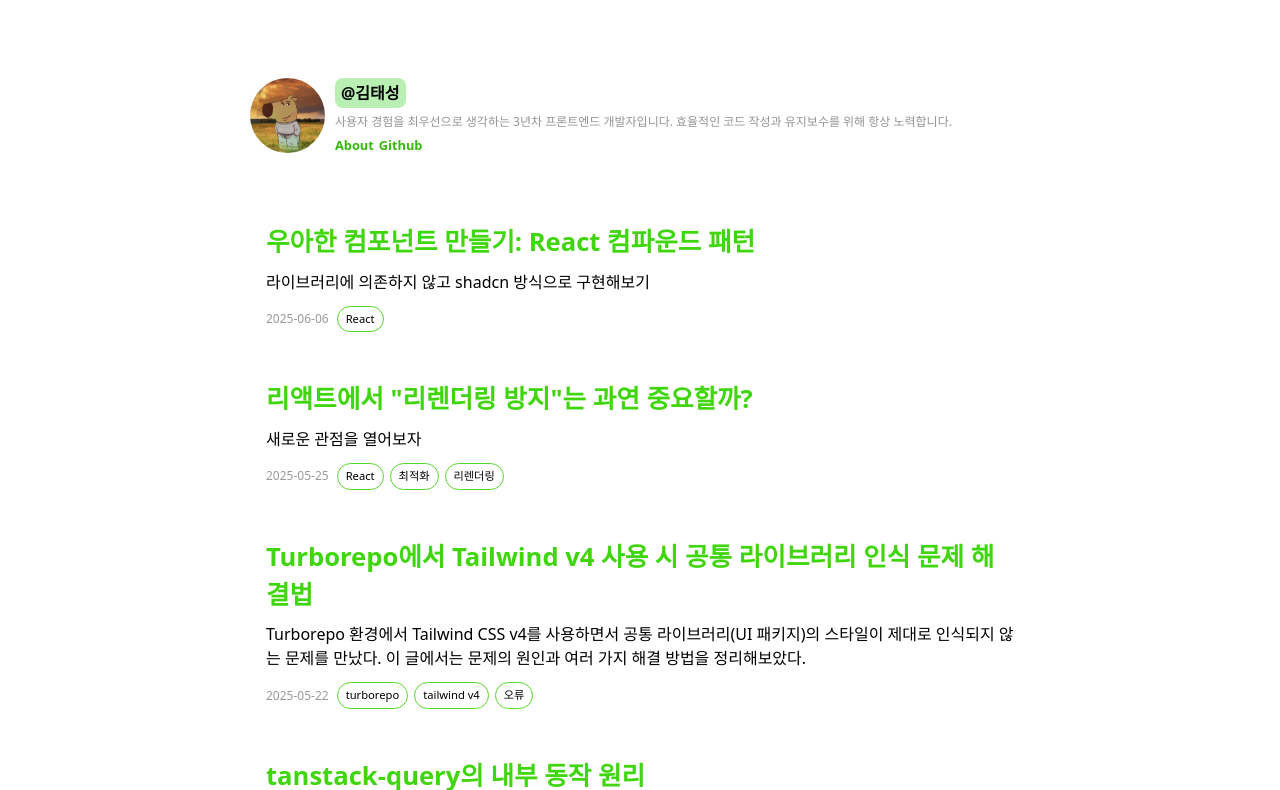
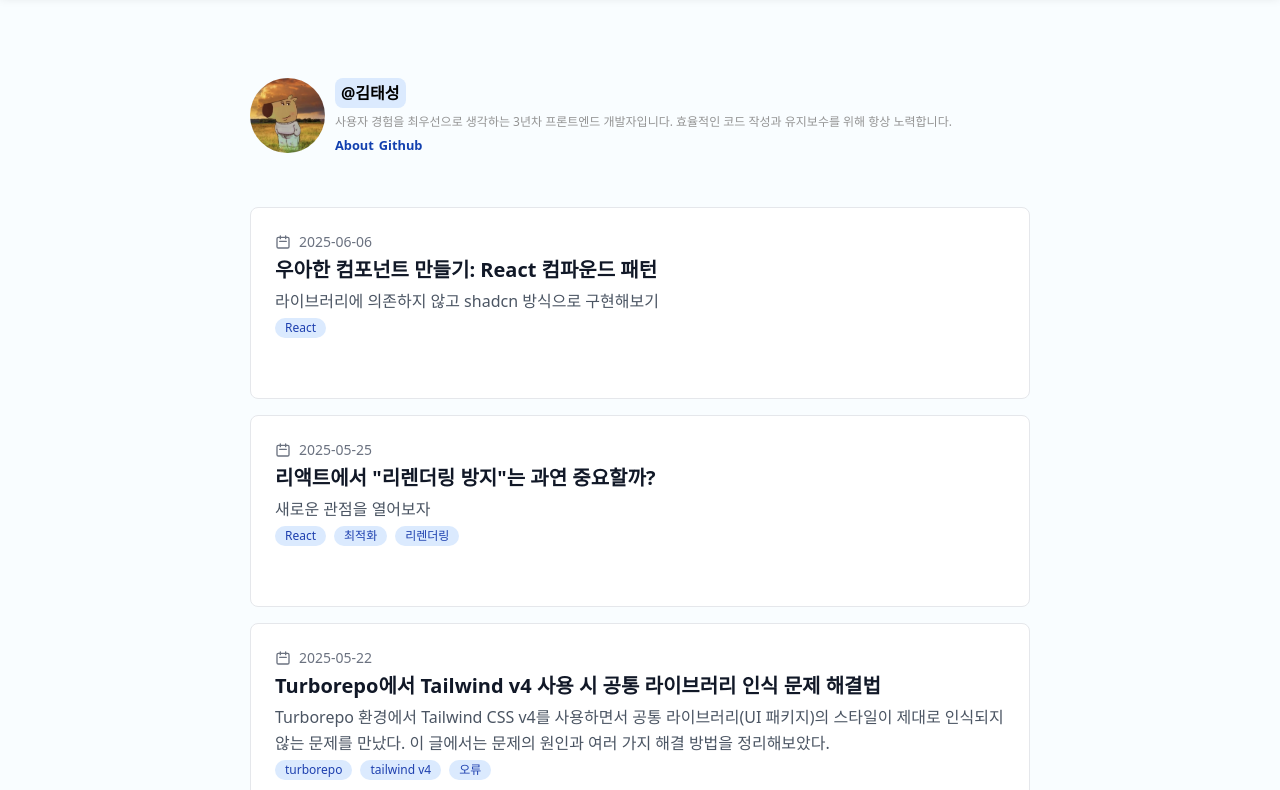
Before and after one commit to flip-404/taeseong-site, a Gatsby site: page / in a window 1280 px wide. Shown: the part 62-852 px from the top of the page. Built offline with nearby package versions, Linux system fonts and the light colour scheme; Gatsby itself is replaced by a stand-in of ours; some packages are replaced by stand-ins of ours.

Commit message:
chore: 스타일 변경

```diff
--- a/src/components/BlogPreview.tsx
+++ b/src/components/BlogPreview.tsx
@@ -61,18 +61,56 @@ const BlogPreview = ({
   tags: string[];
 }) => {
   return (
-    <BlogPreviewWrapper>
-      <Title>{title}</Title>
-      <Description>{description}</Description>
-      <Meta>
-        <CreatedAt>{date}</CreatedAt>
-        <TagList>
-          {tags.map((tag) => (
-            <Tag>{tag}</Tag>
-          ))}
-        </TagList>
-      </Meta>
-    </BlogPreviewWrapper>
+    <article className="group bg-white border border-gray-200 rounded-lg p-6 hover:shadow-lg hover:border-gray-300 transition-all duration-300 cursor-pointer mb-4">
+      {/* 날짜 */}
+      <div className="flex items-center text-sm text-gray-500 mb-1">
+        <svg className="w-4 h-4 mr-2" fill="none" stroke="currentColor" viewBox="0 0 24 24">
+          <path
+            strokeLinecap="round"
+            strokeLinejoin="round"
+            strokeWidth={2}
+            d="M8 7V3m8 4V3m-9 8h10M5 21h14a2 2 0 002-2V7a2 2 0 00-2-2H5a2 2 0 00-2 2v12a2 2 0 002 2z"
+          />
+        </svg>
+        {date}
+      </div>
+
+      {/* 제목 */}
+      <h2 className="text-xl font-bold text-gray-900 mb-1 group-hover:text-blue-600 transition-colors duration-200">
+        {title}
+      </h2>
+
+      {/* 설명 */}
+      <p className="text-gray-600 mb-1 leading-relaxed">{description}</p>
+
+      {/* 태그 */}
+      <div className="flex flex-wrap gap-2">
+        {tags.map((tag) => (
+          <span
+            key={tag}
+            className="inline-flex items-center px-2.5 py-0.5 rounded-full text-xs font-medium bg-blue-100 text-blue-800">
+            {tag}
+          </span>
+        ))}
+      </div>
+
+      {/* 호버 시 나타나는 화살표 아이콘 */}
+      <div className="mt-4 flex items-center text-blue-600 opacity-0 group-hover:opacity-100 transition-opacity duration-200">
+        <span className="text-sm font-medium mr-2">자세히 보기</span>
+        <svg
+          className="w-4 h-4 transform group-hover:translate-x-1 transition-transform duration-200"
+          fill="none"
+          stroke="currentColor"
+          viewBox="0 0 24 24">
+          <path
+            strokeLinecap="round"
+            strokeLinejoin="round"
+            strokeWidth={2}
+            d="M17 8l4 4m0 0l-4 4m4-4H3"
+          />
+        </svg>
+      </div>
+    </article>
   );
 };
 
--- a/src/components/Header.tsx
+++ b/src/components/Header.tsx
@@ -10,12 +10,11 @@ const HeaderContainer = styled.header`
   top: 0;
   height: 60px;
   width: 100%;
-  background-color: #2db400;
+  background-color: white;
   display: flex;
   align-items: center;
-  color: white;
-
-
+  color: black;
+  box-shadow: 0 0 10px 0 rgba(0, 0, 0, 0.1);
 
   @media (max-width: 780px) {
     height: 45px;
@@ -28,7 +27,7 @@ const HeaderContainer = styled.header`
 `;
 
 const Link = styled(Link_)`
-padding-left: 26px;
+  padding-left: 26px;
   font-size: 24px;
   font-weight: 900;
   text-decoration: none;
@@ -36,7 +35,6 @@ padding-left: 26px;
   &:visited {
     color: inherit;
   }
-
 
   @media (max-width: 780px) {
     padding-left: 16px;
--- a/src/components/ProfileCard.tsx
+++ b/src/components/ProfileCard.tsx
@@ -34,7 +34,7 @@ const Name = styled(Link_)`
   width: fit-content;
   border-radius: 8px;
   padding: 3px 6px;
-  background-color: #baefb4;
+  background-color: #dbeafe;
 
   text-decoration: none;
   color: black;
@@ -55,7 +55,7 @@ const Links = styled.div`
   a {
     text-decoration: none;
     font-size: 0.8rem;
-    color: #35ba09;
+    color: #1240af;
     font-weight: 600;
   }
 `;
@@ -63,7 +63,7 @@ const Links = styled.div`
 const Link = styled(Link_)`
   text-decoration: none;
   font-size: 0.8rem;
-  color: #35ba09;
+  color: #1240af;
   font-weight: 600;
 `;
 
--- a/src/components/about/AchievementList.tsx
+++ b/src/components/about/AchievementList.tsx
@@ -27,7 +27,7 @@ const AchievementList: React.FC<AchievementListProps> = ({ achievements, classNa
               {item.title}
               {item.link && (
                 <Link to={item.link} target="_blank">
-                  <span className="ml-2 flex items-center bg-amber-300 gap-1 px-1 rounded-md text-xs text-gray-700">
+                  <span className="ml-2 flex items-center bg-amber-300 gap-1 px-1 rounded-md text-xs text-gray-700 whitespace-nowrap">
                     <ExternalLink size={12} />
                     {item.linkDescription}
                   </span>
--- a/src/globalStyle.css
+++ b/src/globalStyle.css
@@ -5,5 +5,5 @@
 body {
   margin: 0;
   padding: 0;
-  background-color: white;
+  background-color: rgb(249, 253, 255);
 }
```
